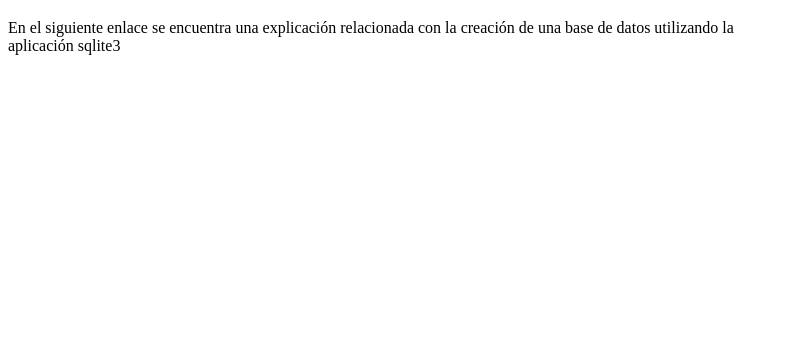
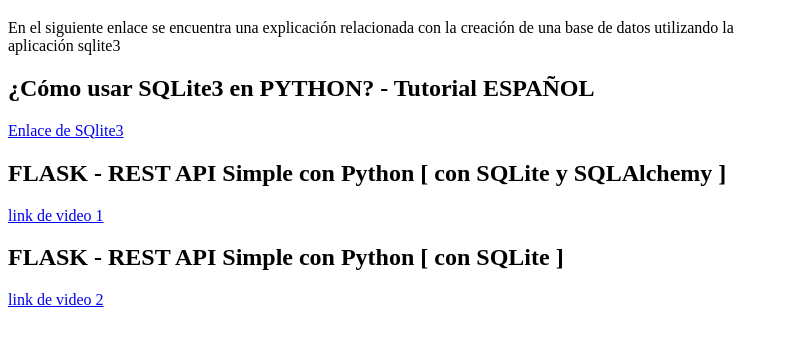
Before and after one commit to afecreer/basesdedatosypython, a plain HTML site: page index.html in a window 1280 px wide. Shown: the part 61-404 px from the top of the page, without its empty margins (0-789 px from the left). Drawn offline with Linux system fonts and the light colour scheme.

Commit message:
Se crearon enlaces dentro de la pagina main

```diff
--- a/index.html
+++ b/index.html
@@ -11,5 +11,22 @@
         explicación relacionada con la creación de una
         base de datos utilizando la <br> aplicación sqlite3
     </p>
+    <h2>¿Cómo usar SQLite3 en PYTHON? - Tutorial ESPAÑOL</h2>
+    <a href="https://www.youtube.com/watch?v=uB0928SOTEQ">Enlace de SQlite3 </a>
+
+    <h2>FLASK - REST API Simple con Python [ con SQLite y SQLAlchemy ]</h2>
+    <a href="https://www.youtube.com/watch?v=4fcStD9kLcI">link de video 1</a>
+
+    <h2>FLASK - REST API Simple con Python [ con SQLite ]</h2>
+    <a href="https://www.youtube.com/watch?v=ziMTDdG0zOA">link de video 2</a>
+
+
+
+
+
+
+
+
+
 </body>
 </html>
```
